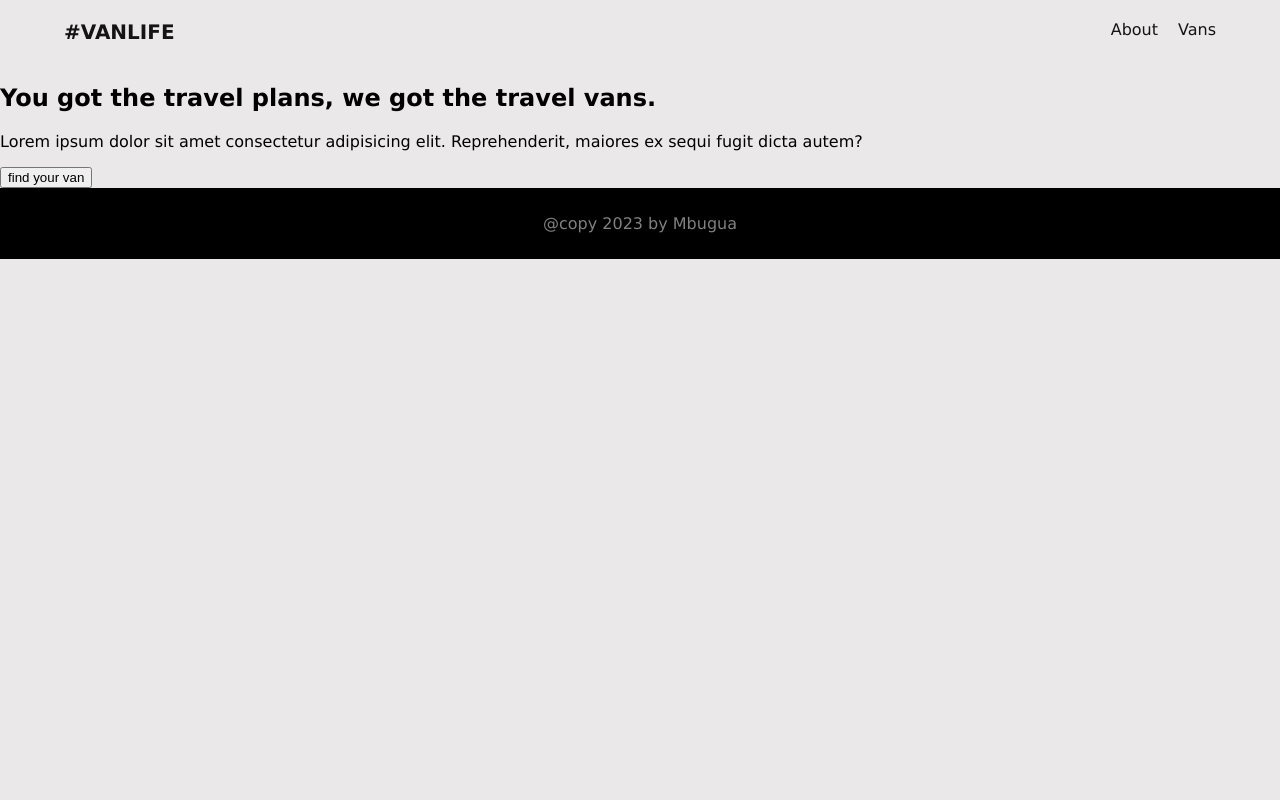
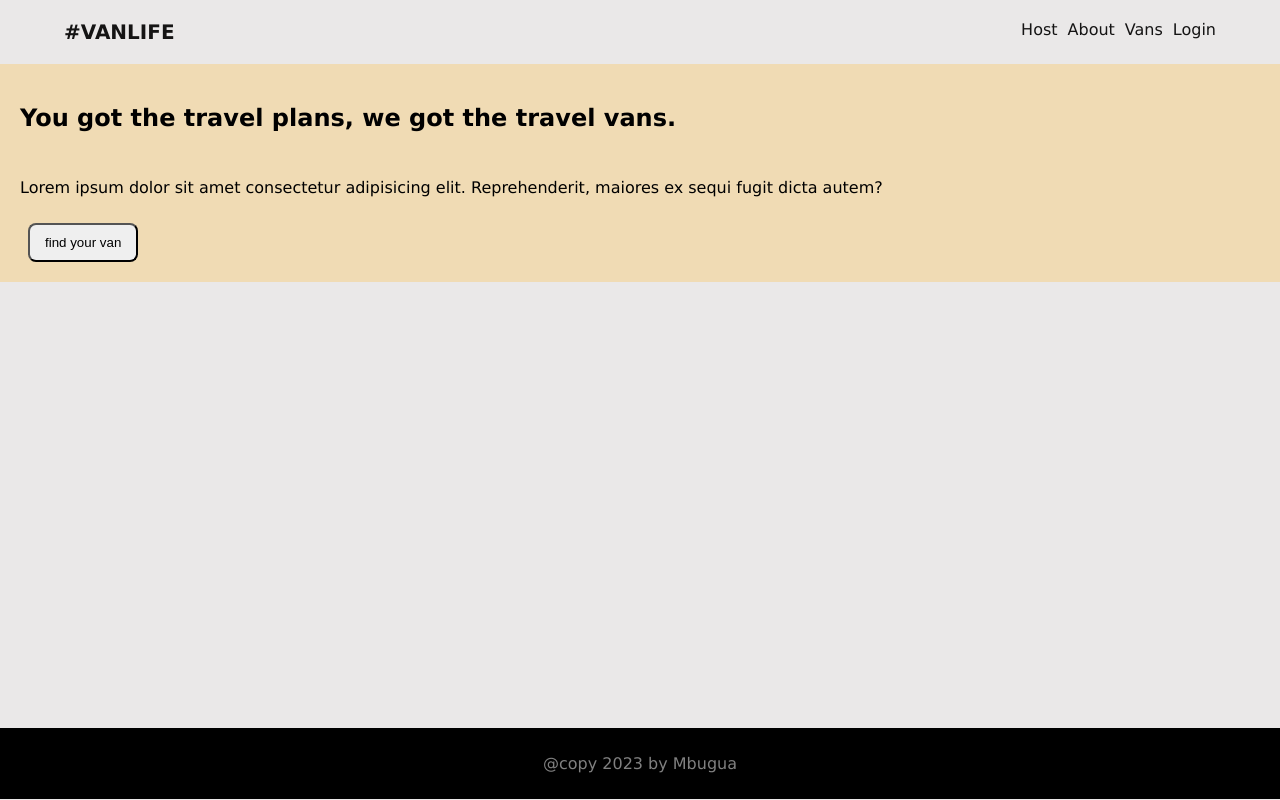
Before and after one commit to mbugua70/react-router-class-two-freecodecamp, a React (Vite) app: page / in a window 1280 px wide. Built offline with nearby package versions, Linux system fonts and the light colour scheme; what miragejs would draw is missing.

Commit message:
util changes configuration

```diff
--- a/src/App.jsx
+++ b/src/App.jsx
@@ -1,16 +1,16 @@
 // import { useState } from 'react'
 // import ChallengeOne from './component/lesson_two'
 // import ChallengeParentOne from "./component/challengeoneparent";
-import RouterParent from "./project one/homeone"
-// import RouterParentTwo from "./Nested Routes/homeone"
+// import RouterParent from "./project one/homeone";
+import RouterParentTwo from "./Nested Routes/homeone";
 // import MainPage from "./project_two"
 
 function App() {
   return (
     <>
       {/* <ChallengeParentOne /> */}
-      <RouterParent />
-      {/* <RouterParentTwo /> */}
+      {/* <RouterParent /> */}
+      <RouterParentTwo />
 
       {/* test and learning about Navlink class */}
       {/* <MainPage /> */}
--- a/src/Nested Routes/utilis.js
+++ b/src/Nested Routes/utilis.js
@@ -4,7 +4,7 @@ import { redirect } from "react-router-dom";
 
 export async function requireAuth(request){
      const pathname = new URL(request.url).pathname
-    const isLoggedIn =  false;
+    const isLoggedIn = true;
     console.log(isLoggedIn);
     if (!isLoggedIn) {
     //  checking if user is logged in
```
